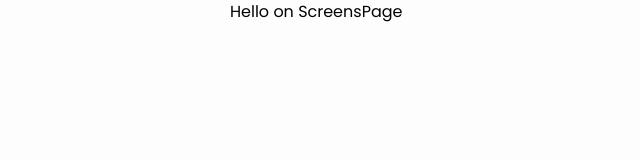
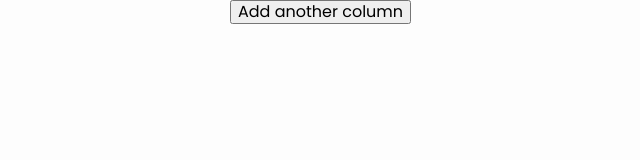
Before and after one commit to OleksandrLukomskyi/task-pro, a React (Vite) app: page /home/boardName in a window 1280 px wide. Shown: the top 160 px of the page, without its empty margins (26-666 px from the left). Built offline with nearby package versions, Linux system fonts and the light colour scheme.

Commit message:
update 1.0

```diff
--- a/src/components/App/App.jsx
+++ b/src/components/App/App.jsx
@@ -24,7 +24,7 @@ export default function App() {
                 <Route path="RegisterForm" element={<RegisterForm />} /> */}
           </Route>
           <Route path="/home" element={<HomePage />} />
-          <Route path="/home/:boardName" element={<ScreensPage />}></Route>
+          <Route path="/home/boardName" element={<ScreensPage />}></Route>
           <Route path="*" element={<NotFoundPage />} />
         </Routes>
       </Suspense>
--- /dev/null
+++ b/src/components/MainDashboard/MainDashboard.jsx
@@ -0,0 +1,12 @@
+import Btn from "../Btn/Btn";
+
+export default function MainDashboard()  {
+
+
+    return (
+    <div>
+        <div> <Btn>Add another column</Btn> </div>
+
+     </div>
+    )
+}
--- a/src/pages/ScreensPage/ScreensPage.jsx
+++ b/src/pages/ScreensPage/ScreensPage.jsx
@@ -1,6 +1,26 @@
+import { useState, useEffect } from 'react';
+import MainDashboard from '../../components/MainDashboard/MainDashboard';
+
 export default function ScreensPage() {
+
+    const [hasBoards, setHasBoards] = useState(true);
+
+    useEffect(() => {
+
+        const checkBoards = async () => {
+          // Імітація перевірки з сервера
+          const boards = await getBoards();
+          setHasBoards(boards.length > 0);
+        };
+
+        checkBoards();
+      }, []);
+
     return (
-        <p>Hello on ScreensPage</p>
+        <div>
+            {hasBoards ? ( <MainDashboard/>) : <p>Before starting your project, it is essential to create a board to visualize and track all the necessary tasks and milestones. This board serves as a powerful tool to organize the workflow and ensure effective collaboration among team members.</p>}
+        </div>
+
     )
 
 }
```
Also changed, not shown: src/components/MainDashboard/MainDashboard.module.css (added), 1 other file (tests, documents, lock files or other folders).
